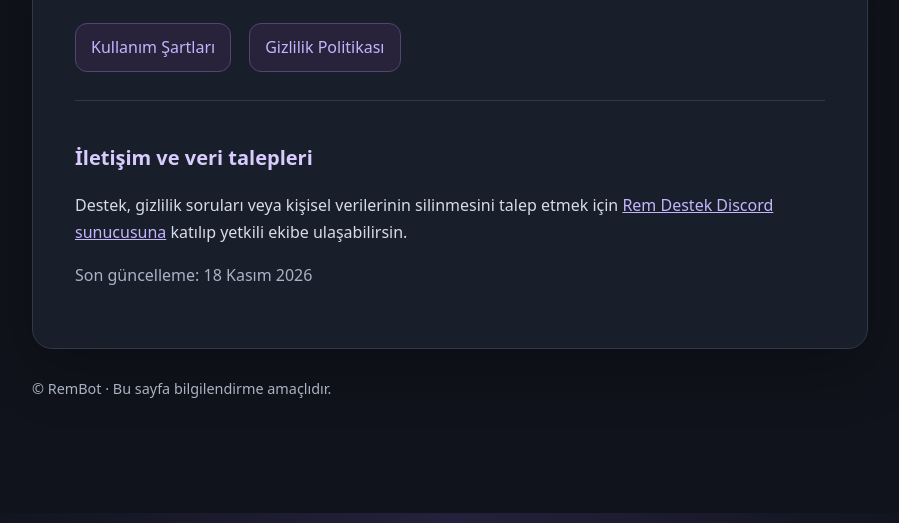
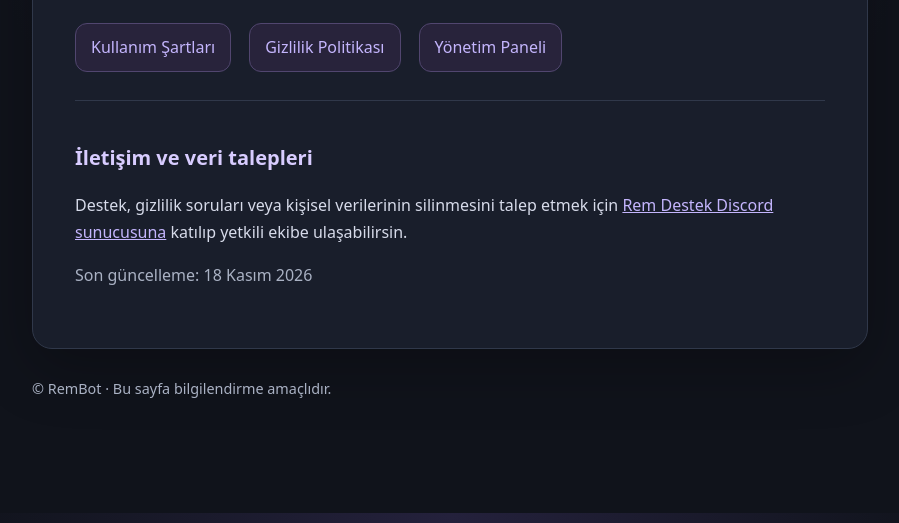
Before and after one commit to Laxerus/rem-legal, a plain HTML site: page index.html in a window 1280 px wide. Shown: the part 277-800 px from the top of the page, without its empty margins (190-1089 px from the left). Drawn offline with Linux system fonts and the light colour scheme.

Commit message:
feat: add management panel link to legal homepage

```diff
--- a/index.html
+++ b/index.html
@@ -3,4 +3,4 @@
 *{box-sizing:border-box}body{margin:0;background:radial-gradient(ellipse at top,#24213c 0,#10131b 55%);color:var(--text);font:16px/1.7 system-ui,-apple-system,Segoe UI,sans-serif}
 main{max-width:880px;margin:48px auto;padding:0 22px 64px}.card{background:var(--panel);border:1px solid var(--line);border-radius:20px;padding:clamp(22px,5vw,42px);box-shadow:0 18px 60px #0004}
 h1{font-size:clamp(2rem,5vw,3rem);line-height:1.1;margin:.2em 0 .35em}h2{margin-top:2em;font-size:1.25rem;color:#d8ccff}p,li{color:#d7dbea}small,.muted{color:var(--muted)}a{color:#c4b5fd}nav{display:flex;gap:18px;flex-wrap:wrap;margin:26px 0}nav a,.link{display:inline-block;padding:10px 15px;border:1px solid #51466f;border-radius:12px;text-decoration:none;background:#28233b}footer{margin-top:28px;color:var(--muted);font-size:.9rem}hr{border:0;border-top:1px solid var(--line);margin:28px 0}
-</style></head><body><main><section class="card"><p class="muted">REMBOT · YASAL BİLGİLER</p><h1>Merhaba, ben Rem.</h1><p>Rem Discord botunu kullanmadan önce Kullanım Şartları'nı ve Gizlilik Politikası'nı inceleyebilirsin. Bu sayfalar botun özelliklerini, verilerin nasıl işlendiğini ve bize nasıl ulaşabileceğini açıklar.</p><nav><a href="terms.html">Kullanım Şartları</a><a href="privacy.html">Gizlilik Politikası</a></nav><hr><h2>İletişim ve veri talepleri</h2><p>Destek, gizlilik soruları veya kişisel verilerinin silinmesini talep etmek için <a href="https://discord.gg/PtypJuvtJh" rel="noopener noreferrer">Rem Destek Discord sunucusuna</a> katılıp yetkili ekibe ulaşabilirsin.</p><p class="muted">Son güncelleme: 18 Kasım 2026</p></section><footer>© RemBot · Bu sayfa bilgilendirme amaçlıdır.</footer></main></body></html>
+</style></head><body><main><section class="card"><p class="muted">REMBOT · YASAL BİLGİLER</p><h1>Merhaba, ben Rem.</h1><p>Rem Discord botunu kullanmadan önce Kullanım Şartları'nı ve Gizlilik Politikası'nı inceleyebilirsin. Bu sayfalar botun özelliklerini, verilerin nasıl işlendiğini ve bize nasıl ulaşabileceğini açıklar.</p><nav><a href="terms.html">Kullanım Şartları</a><a href="privacy.html">Gizlilik Politikası</a><a href="/manage">Yönetim Paneli</a></nav><hr><h2>İletişim ve veri talepleri</h2><p>Destek, gizlilik soruları veya kişisel verilerinin silinmesini talep etmek için <a href="https://discord.gg/PtypJuvtJh" rel="noopener noreferrer">Rem Destek Discord sunucusuna</a> katılıp yetkili ekibe ulaşabilirsin.</p><p class="muted">Son güncelleme: 18 Kasım 2026</p></section><footer>© RemBot · Bu sayfa bilgilendirme amaçlıdır.</footer></main></body></html>
```
